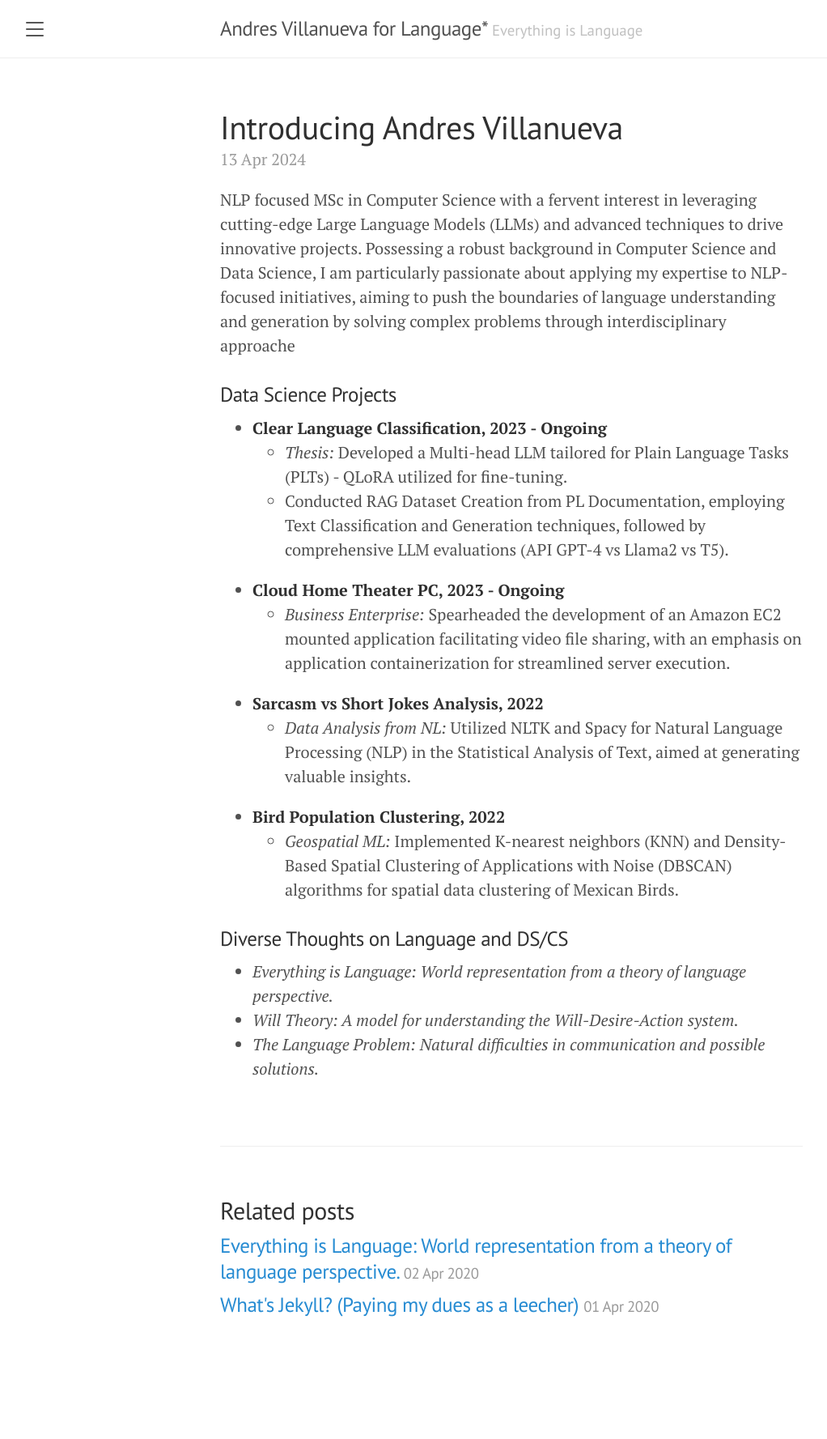
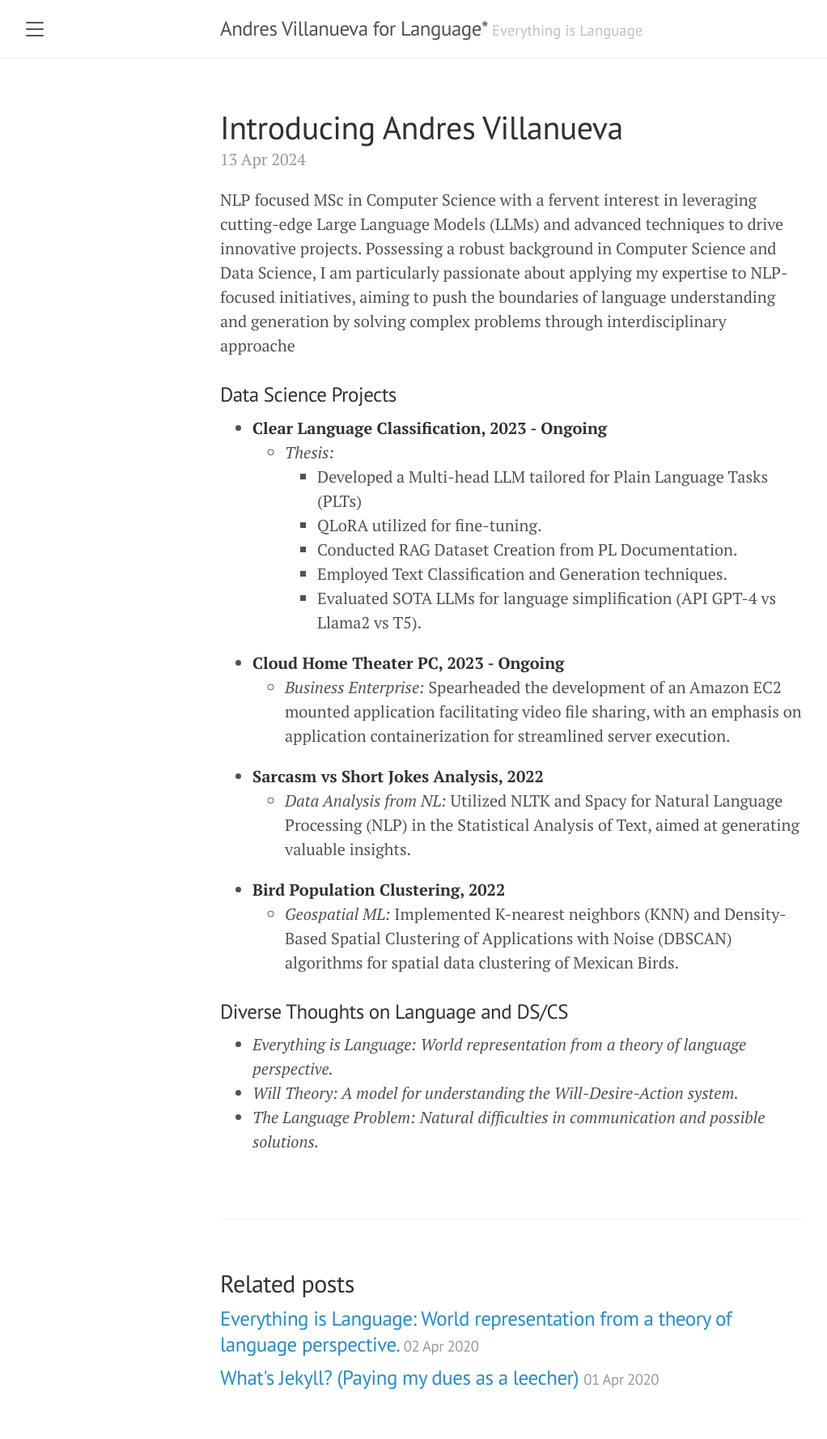
Before and after one commit to joseandresv/joseandresv.github.io, a Jekyll site: the page built from _posts/2024-04-13-introducing-andres-villanueva.md, in a window 1280 px wide. Shown: the whole page at 81% size, without its empty margins (8-1030 px from the left). Built offline with Jekyll 4.4.1, drawn with Linux system fonts in a browser that asks for light colours; before the commit the page ends 1687 px from its top, so only the background shows below that.

Commit message:
Update 2024-04-13-introducing-andres-villanueva.md

```diff
--- a/_posts/2024-04-13-introducing-andres-villanueva.md
+++ b/_posts/2024-04-13-introducing-andres-villanueva.md
@@ -8,8 +8,12 @@ NLP focused MSc in Computer Science with a fervent interest in leveraging cuttin
 ### Data Science Projects
 
 - **Clear Language Classification, 2023 - Ongoing**
-  - *Thesis:* Developed a Multi-head LLM tailored for Plain Language Tasks (PLTs) - QLoRA utilized for fine-tuning.
-  - Conducted RAG Dataset Creation from PL Documentation, employing Text Classification and Generation techniques, followed by comprehensive LLM evaluations (API GPT-4 vs Llama2 vs T5).
+  - *Thesis:*
+    - Developed a Multi-head LLM tailored for Plain Language Tasks (PLTs)
+    - QLoRA utilized for fine-tuning.
+    - Conducted RAG Dataset Creation from PL Documentation.
+    - Employed Text Classification and Generation techniques.
+    - Evaluated SOTA LLMs for language simplification (API GPT-4 vs Llama2 vs T5).
 - **Cloud Home Theater PC, 2023 - Ongoing**
   - *Business Enterprise:* Spearheaded the development of an Amazon EC2 mounted application facilitating video file sharing, with an emphasis on application containerization for streamlined server execution.
 - **Sarcasm vs Short Jokes Analysis, 2022**
```
